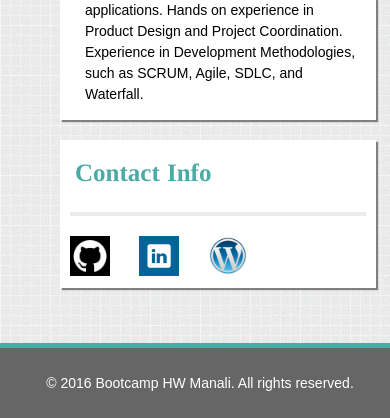
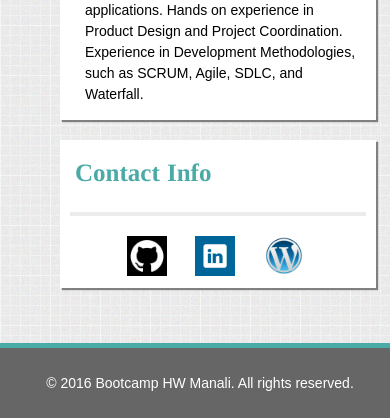
Before and after one commit to manalimatkar/Wee2Assignment1, a PHP site: page /index.php in a window 390 px wide. Shown: the part 1325-1743 px from the top of the page. Run offline with PHP 8.4, Linux system fonts and the light colour scheme.

Commit message:
assignmentoneupdate13thaug2016

```diff
--- a/assets/css/style.css
+++ b/assets/css/style.css
@@ -65,7 +65,7 @@ section{
 .imglist
 {
     width: 100%;
-    text-align: left;
+    text-align: center;
     margin: 0px auto;
 }
 h1, h2, h3, h4{
@@ -196,7 +196,7 @@ label{
     color: #4aaaa5;
 }
 input, textarea{
-    width: 400px;
+    width: 95%;
     display:block;
     border-style: 1px solid grey;
     padding: 5px;
@@ -204,7 +204,7 @@ input, textarea{
     height: 15px;
 }
 textarea{
-    width: 400px;
+    width: 95%;
     height: 200px;
     display: block;
     border-style: 1px solid grey;
@@ -356,6 +356,7 @@ textarea{
     }*/
     .imglist {
         width: 100%;
+        text-align: center;
     }
     textarea{
         width: 80%;
```
